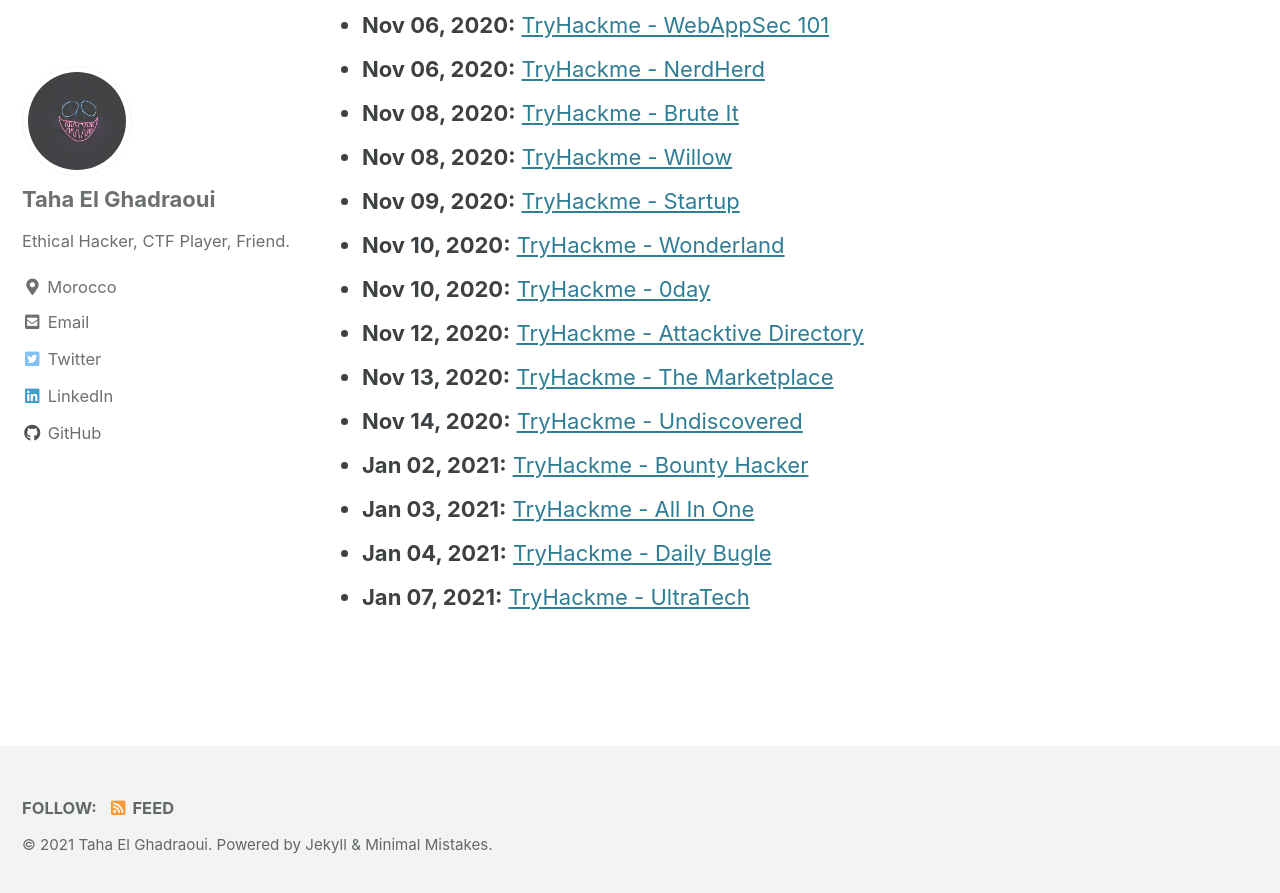
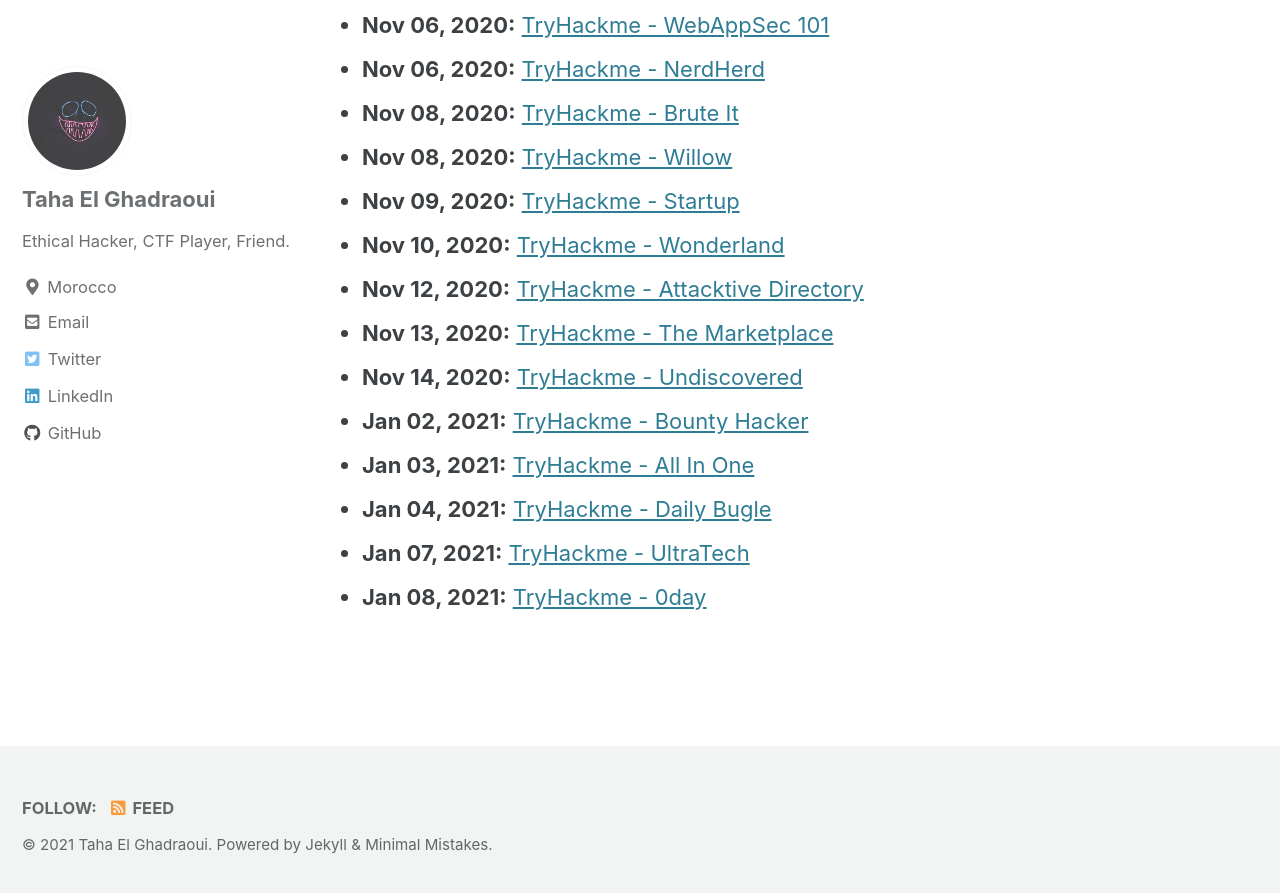
Before and after one commit to bvr0n/bvr0n.github.io, a Jekyll site: the page built from _pages/tryhackme-wr.md, in a window 1280 px wide and 900 px high, scrolled down 872 px. Shown: the top 893 px of the window. Built offline with Jekyll 4.4.1, drawn with Linux system fonts in a browser that asks for light colours; cached includes are drawn as plain includes.

Commit message:
Update tryhackme-wr.md

```diff
--- a/_pages/tryhackme-wr.md
+++ b/_pages/tryhackme-wr.md
@@ -22,7 +22,6 @@
 - **Nov 08, 2020:** [TryHackme - Willow](../_posts/thm/2020-11-08-willow.md)
 - **Nov 09, 2020:** [TryHackme - Startup](../_posts/thm/2020-11-09-startup.md)
 - **Nov 10, 2020:** [TryHackme - Wonderland](../_posts/thm/2020-11-10-wonderland.md)
-- **Nov 10, 2020:** [TryHackme - 0day](../_posts/thm/2020-11-10-0day.md)
 - **Nov 12, 2020:** [TryHackme - Attacktive Directory](../_posts/thm/2020-11-12-attacktivedir.md)
 - **Nov 13, 2020:** [TryHackme - The Marketplace](../_posts/thm/2020-11-13-marketplace.md)
 - **Nov 14, 2020:** [TryHackme - Undiscovered](../_posts/thm/2020-11-14-undiscovered.md)
@@ -30,3 +29,4 @@
 - **Jan 03, 2021:** [TryHackme - All In One](../_posts/thm/2021-01-03-all_in_one.md)
 - **Jan 04, 2021:** [TryHackme - Daily Bugle](../_posts/thm/2021-01-04-dailybugle.md)
 - **Jan 07, 2021:** [TryHackme - UltraTech](../_posts/thm/2021-07-01-ultratech.md)
+- **Jan 08, 2021:** [TryHackme - 0day](../_posts/thm/2021-01-08-0day.md)
```
